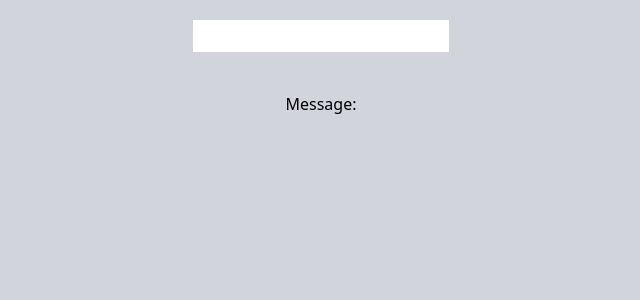
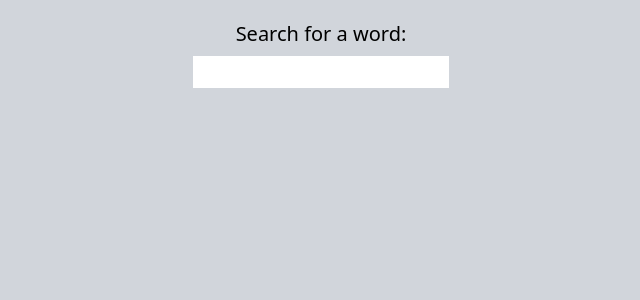
Before and after one commit to JobaF/dictionary-app, a Next.js app: page / in a window 1280 px wide. Shown: the top 300 px of the page, without its empty margins (319-959 px from the left). Built offline with nearby package versions, Linux system fonts and the light colour scheme.

Commit message:
Add axios react-query and zod and dictionary type

```diff
--- a/package.json
+++ b/package.json
@@ -13,13 +13,16 @@
     "@types/react": "18.0.38",
     "@types/react-dom": "18.0.11",
     "autoprefixer": "10.4.14",
+    "axios": "^1.3.6",
     "eslint": "8.39.0",
     "eslint-config-next": "13.3.1",
     "next": "13.3.1",
     "postcss": "8.4.23",
     "react": "18.2.0",
     "react-dom": "18.2.0",
+    "react-query": "^3.39.3",
     "tailwindcss": "3.3.1",
-    "typescript": "5.0.4"
+    "typescript": "5.0.4",
+    "zod": "^3.21.4"
   }
 }
--- a/src/pages/_app.tsx
+++ b/src/pages/_app.tsx
@@ -1,6 +1,14 @@
-import '@/styles/globals.css'
-import type { AppProps } from 'next/app'
+import "@/styles/globals.css";
+import type { AppProps } from "next/app";
+import { useState } from "react";
+import { QueryClient, QueryClientProvider } from "react-query";
 
 export default function App({ Component, pageProps }: AppProps) {
-  return <Component {...pageProps} />
+  const [queryClient] = useState(() => new QueryClient());
+
+  return (
+    <QueryClientProvider client={queryClient}>
+      <Component {...pageProps} />
+    </QueryClientProvider>
+  );
 }
--- a/src/pages/index.tsx
+++ b/src/pages/index.tsx
@@ -1,24 +1,37 @@
-import useDebounce from "@/utils/debounce";
+import axios from "axios";
 import { ChangeEvent, useState } from "react";
+import { useQuery } from "react-query";
+import { z } from "zod";
 
 export default function Home() {
   const [searchValue, setSearchValue] = useState<string>("");
-  const debouncedSearchValue = useDebounce(searchValue, 300);
+
+  const fetchDictionaryWord = async (word: string) => {
+    const searchURL = `https://api.dictionaryapi.dev/api/v2/entries/en/${word}`;
+    const response = await axios.get(searchURL);
+    return response.data;
+  };
+
+  const getWord = () => {};
+
+  const { data, isLoading, isFetching, error, isError } = useQuery({
+    queryKey: ["dictionaryEntry"], // query key that will help to cache data, you can set it whatever you like
+    queryFn: getWord, // the function that will be executed to actually fetch the data
+  });
 
   const handleChange = (event: ChangeEvent<HTMLInputElement>) => {
     setSearchValue(event.currentTarget.value);
   };
 
   return (
-    <div className="h-screen bg-gray-300 flex flex-col items-center gap-10">
+    <div className="h-screen bg-gray-300 flex flex-col items-center gap-2 pt-5">
+      <h1 className="text-xl">Search for a word: </h1>
       <input
-        className="w-1/5 h-8 mt-5"
+        className="w-1/5 h-8"
         type="text"
         value={searchValue}
         onChange={handleChange}
       />
-
-      <h2>Message: {debouncedSearchValue}</h2>
     </div>
   );
 }
--- a/src/utils/debounce.tsx
+++ /dev/null
@@ -1,17 +0,0 @@
-import { useEffect, useState } from "react";
-
-function useDebounce<T>(value: T, delay?: number): T {
-  const [debouncedValue, setDebouncedValue] = useState<T>(value);
-
-  useEffect(() => {
-    const timer = setTimeout(() => setDebouncedValue(value), delay || 500);
-
-    return () => {
-      clearTimeout(timer);
-    };
-  }, [value, delay]);
-
-  return debouncedValue;
-}
-
-export default useDebounce;
```
Also changed, not shown: src/types/dictionaryResponse.ts (added, +33 -0 lines), 1 other file (tests, documents, lock files or other folders).
